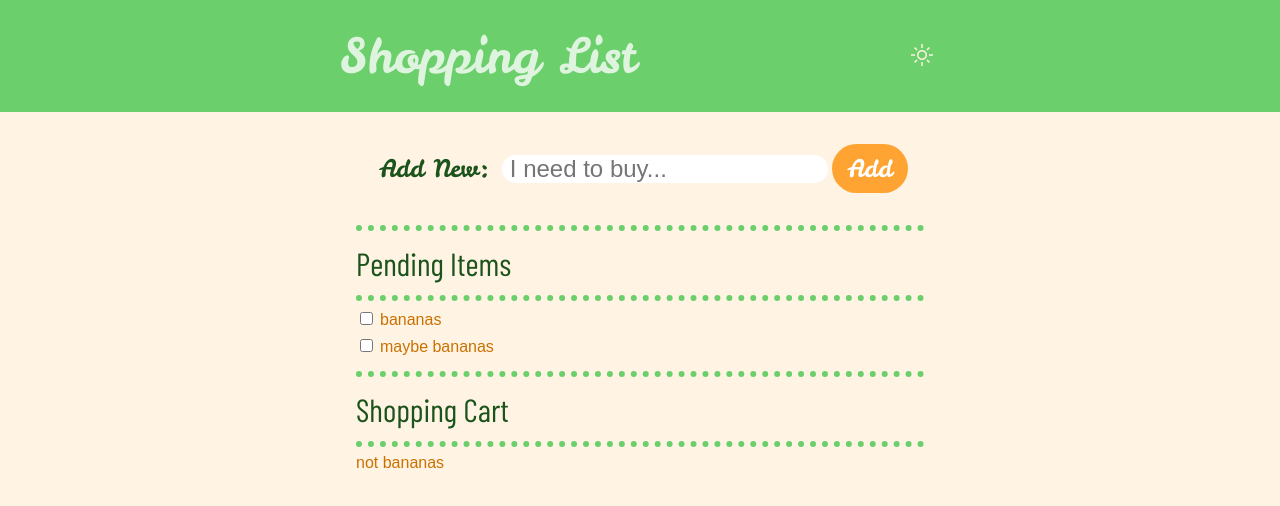
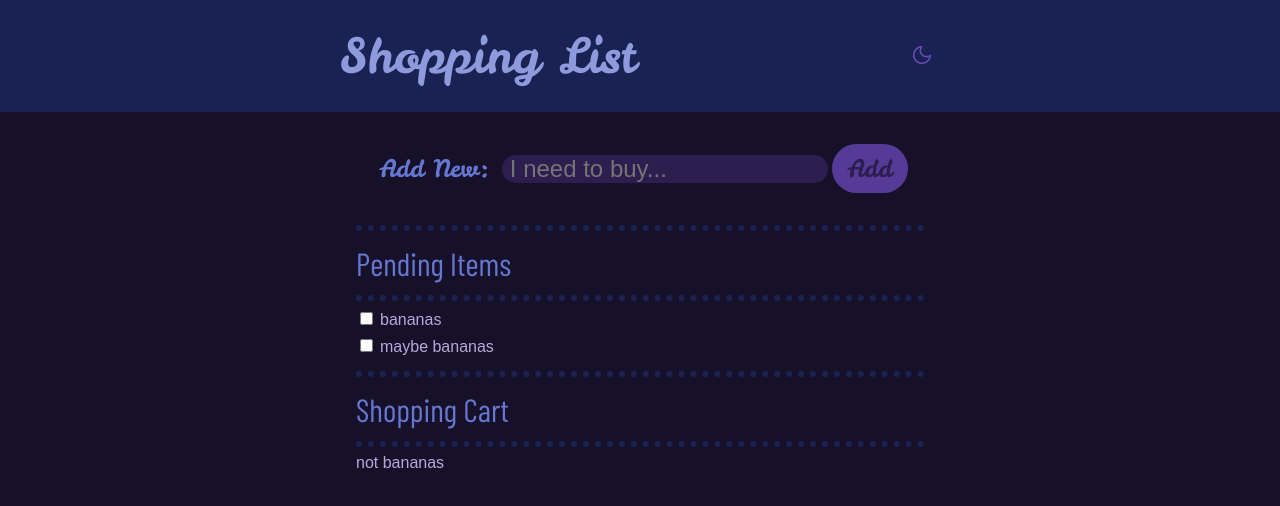
Before and after one commit to MichPears/Shopping_List, a plain HTML site: page index.html in a window 1280 px wide. Both pictures are taken after a click on the button "light_mode". Drawn offline with nearby package versions, Linux system fonts and the light colour scheme; a web font is replaced by a local one.

Commit message:
base dark mode functional

```diff
--- a/index.html
+++ b/index.html
@@ -67,11 +67,11 @@
 
     <title>SHOPPING LIST!</title>
   </head>
-  <body>
+  <body class="body">
     <div class="header-container py-2">
       <div class="header mw-6">
-        <h1>Shopping List</h1>
-        <button class="day-night-btn btn">
+        <h1 class="logo">Shopping List</h1>
+        <button class="day-night-btn">
           <span class="material-symbols-outlined"> light_mode </span>
         </button>
       </div>
@@ -79,7 +79,7 @@
     <div class="mw-6">
       <div class="form-container">
         <form action="" class="shopping-form">
-          <label for="new-item-input">Add New:</label>
+          <label for="new-item-input" class="label">Add New:</label>
           <input
             type="text"
             name="new-item-input"
@@ -91,23 +91,23 @@
       </div>
       <div class="lists-container px-1">
         <div class="pending-container my-1">
-          <h2 class="py-1">Pending Items</h2>
+          <h2 class="py-1 subtitle">Pending Items</h2>
           <ul class="pending-ul">
             <li class="pending-li">
               <input type="checkbox" name="check" id="" class="checkbox" />
-              <a href="./item_info.html">bananas</a>
+              <a href="./item_info.html" class="link">bananas</a>
             </li>
             <li class="pending-li">
               <input type="checkbox" name="check" id="" class="checkbox" />
-              <a href="./item_info.html">maybe bananas</a>
+              <a href="./item_info.html" class="link">maybe bananas</a>
             </li>
           </ul>
         </div>
         <div class="in-cart-container my-1">
-          <h2 class="py-1">Shopping Cart</h2>
+          <h2 class="py-1 subtitle">Shopping Cart</h2>
           <ul class="shopping-cart-list">
             <li class="cart-li">
-              <a href="./item_info.html">not bananas</a>
+              <a href="./item_info.html" class="link">not bananas</a>
             </li>
           </ul>
         </div>
--- a/js/app.js
+++ b/js/app.js
@@ -0,0 +1,32 @@
+const modeBtn = document.querySelector(".day-night-btn");
+const addForm = document.querySelector(".shopping-form");
+const label = document.querySelector(".label");
+const addItemInput = document.querySelector(".text-input");
+const addBtn = document.querySelector(".btn");
+const bodyBg = document.querySelector(".body");
+const headerBg = document.querySelector(".header-container");
+const logo = document.querySelector(".logo");
+const subtitles = document.querySelectorAll(".subtitle");
+const links = document.querySelectorAll(".link");
+
+let defaultMode = true;
+modeBtn.addEventListener("click", () => {
+  label.classList.toggle("label-dark");
+  addItemInput.classList.toggle("text-input-dark");
+  addBtn.classList.toggle("btn-dark");
+  modeBtn.classList.toggle("day-night-btn-dark");
+  bodyBg.classList.toggle("body-dark");
+  headerBg.classList.toggle("header-container-dark");
+  logo.classList.toggle("logo-dark");
+  subtitles.forEach((subtitle) => subtitle.classList.toggle("subtitle-dark"));
+  links.forEach((link) => link.classList.toggle("link-dark"));
+  if (defaultMode) {
+    modeBtn.innerHTML = `<span class="material-symbols-outlined">
+  dark_mode
+  </span>`;
+    defaultMode = false;
+  } else {
+    modeBtn.innerHTML = `<span class="material-symbols-outlined"> light_mode </span>`;
+    defaultMode = true;
+  }
+});
--- a/scss/_config.scss
+++ b/scss/_config.scss
@@ -32,7 +32,7 @@ $input-color-dark: lighten($bg-color-dark, 10%);
 $btn-focus-text-dark: lighten($bg-color-dark, 60%);
 $btn-hover-color-dark: lighten($bg-color-dark, 40%);
 
-//generic-assignments
+//default-assignments
 $header-color: $header-color-light;
 $title-color: $title-color-light;
 $subtitle-color: $subtitle-color-light;
@@ -49,10 +49,16 @@ $btn-hover-color: $btn-hover-color-light;
 $border-style: 6px dotted $header-color;
 
 // icons
-.material-symbols-outlined {
+.day-night-btn {
   font-variation-settings: "FILL" 0, "wght" 400, "GRAD" 0, "opsz" 48;
   color: $icon-color;
+  &:hover {
+    color: $btn-color-dark;
+  }
+  &-dark {
+    color: $btn-hover-color-dark;
+    &:hover {
+      color: $btn-color;
+    }
+  }
 }
-// <span class="material-symbols-outlined">
-// dark_mode
-// </span> ------this is moon icon
--- a/scss/_forms.scss
+++ b/scss/_forms.scss
@@ -16,17 +16,21 @@ form {
     padding: 0 0.5rem;
     margin: 2rem 0 1rem 0;
   }
-  label {
+
+  .label {
     font-family: $title-font;
     font-size: 1.5rem;
     color: $subtitle-color;
+    &-dark {
+      color: $subtitle-color-dark;
+    }
   }
   .btn {
     font-family: $title-font;
+    border-radius: 10rem;
+    padding: 0.5rem 1rem;
     color: $input-color;
     background-color: $btn-color;
-    border-radius: 10rem;
-    padding: 0.5rem 1rem;
     &:hover {
       background-color: $btn-hover-color;
     }
@@ -34,19 +38,37 @@ form {
       color: $btn-focus-text;
       background-color: $btn-focus-color;
     }
+    &-dark {
+      color: $input-color-dark;
+      background-color: $btn-color-dark;
+      &:hover {
+        background-color: $btn-hover-color-dark;
+      }
+      &:focus {
+        color: $btn-focus-text-dark;
+        background-color: $btn-focus-color-dark;
+      }
     }
   }
   .text-input {
-  background-color: $input-color;
     border-radius: 10rem;
     font-family: $list-font;
+    background-color: $input-color;
     &:focus {
       outline: none;
       border: 2px solid $text-color;
-    color: black;
       color: $subtitle-color;
     }
+    &-dark {
+      background-color: $input-color-dark;
+      &:focus {
+        border-color: $text-color-dark;
+        color: $subtitle-color-dark;
       }
+    }
+  }
+}
+
 .checkbox {
   ///CHECK HOW TO CHANGE CHECKBOXES BECAUSE THIS DOESNT CHANGE THEIR BORDER RADIUS OR REMOVE BORDER
 }
--- a/scss/style.scss
+++ b/scss/style.scss
@@ -3,32 +3,48 @@
 @import "utilities"; //margins
 @import "forms"; //btns and inputs
 
-body {
+.body {
   background-color: $bg-color;
+  &-dark {
+    background-color: $bg-color-dark;
+  }
 }
 .header-container {
   background-color: $header-color;
+  &-dark {
+    background-color: $header-color-dark;
+  }
 }
 .header {
   display: flex;
   justify-content: space-between;
 }
 
-h1 {
-  color: $title-color;
+.logo {
   font-family: $title-font;
   font-size: 3rem;
+  color: $title-color;
+  &-dark {
+    color: $title-color-dark;
+  }
 }
-h2 {
+.subtitle {
   font-family: $subtitle-font;
   font-size: 2rem;
   border-top: $border-style;
   border-bottom: $border-style;
   color: $subtitle-color;
+  &-dark {
+    color: $subtitle-color-dark;
+    border-color: $header-color-dark;
+  }
 }
 
-a {
+.link {
   font-family: $list-font;
   text-decoration: none;
   color: $text-color;
+  &-dark {
+    color: $text-color-dark;
+  }
 }
```
Also changed, not shown: css/style.css. Lines whose indentation alone changed are shown as unchanged.
